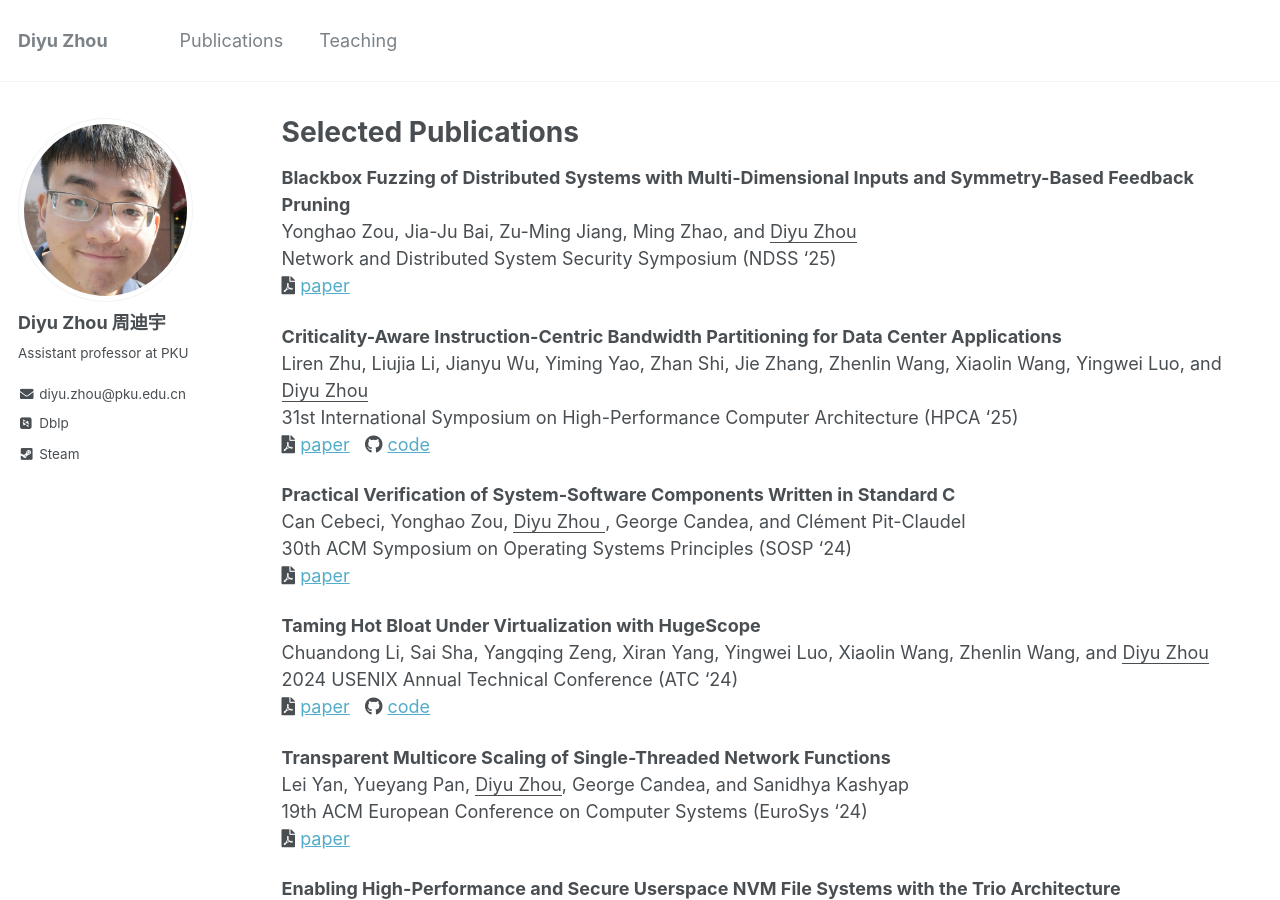
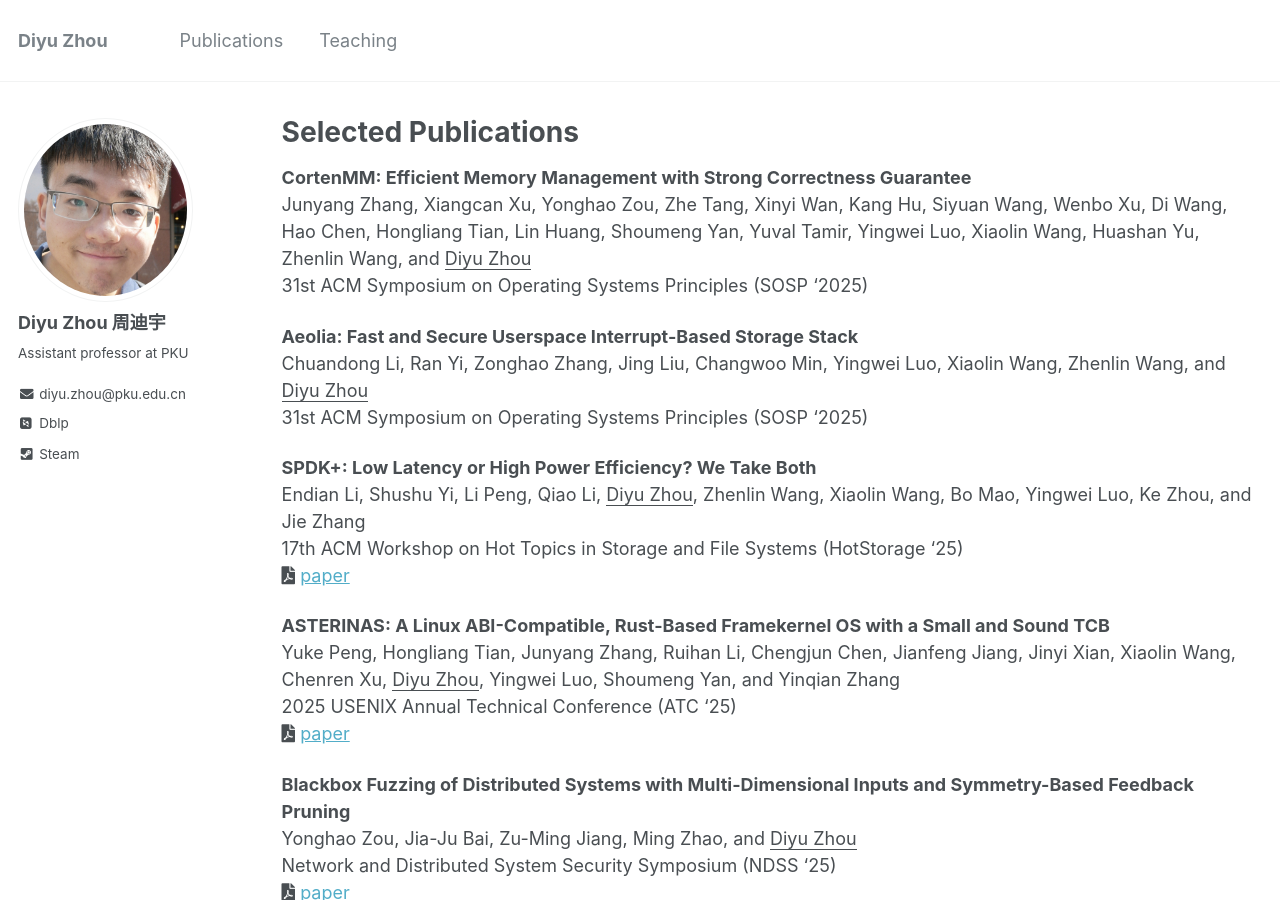
Before and after one commit to zhou-diyu/zhou-diyu.github.io, a Jekyll site: the page built from _pages/publications.md, in a window 1280 px wide and 900 px high. Built offline with Jekyll 4.4.1, drawn with Linux system fonts in a browser that asks for light colours; some web fonts are replaced.

Commit message:
add some recent papers

```diff
--- a/_pages/publications.md
+++ b/_pages/publications.md
@@ -7,6 +7,28 @@ author_profile: true
 <!---
 \* denotes equal contribution
 -->
+
+**CortenMM: Efficient Memory Management with Strong Correctness Guarantee** \
+Junyang Zhang, Xiangcan Xu, Yonghao Zou, Zhe Tang, Xinyi Wan, Kang Hu, Siyuan Wang, Wenbo Xu, Di Wang, Hao Chen, Hongliang Tian, Lin Huang, Shoumeng Yan, Yuval Tamir, Yingwei Luo, Xiaolin Wang, Huashan Yu, Zhenlin Wang, and <ins>Diyu Zhou</ins> \
+31st ACM Symposium on Operating Systems Principles (SOSP '2025)
+
+
+**Aeolia: Fast and Secure Userspace Interrupt-Based Storage Stack** \
+Chuandong Li, Ran Yi, Zonghao Zhang, Jing Liu, Changwoo Min, Yingwei Luo, Xiaolin Wang, Zhenlin Wang, and <ins>Diyu Zhou</ins> \
+31st ACM Symposium on Operating Systems Principles (SOSP '2025)
+
+**SPDK+: Low Latency or High Power Efficiency? We Take Both** \
+Endian Li, Shushu Yi, Li Peng, Qiao Li, <ins>Diyu Zhou</ins>, Zhenlin Wang, Xiaolin Wang, Bo Mao, Yingwei Luo, Ke Zhou, and Jie Zhang \
+17th ACM Workshop on Hot Topics in Storage and File Systems (HotStorage '25) \
+<i class="fas fa-file-pdf" aria-hidden="true"></i> [paper](/files/spdkp-hotstorage25.pdf)
+
+
+**ASTERINAS: A Linux ABI-Compatible, Rust-Based Framekernel OS with a Small and Sound TCB** \
+Yuke Peng, Hongliang Tian, Junyang Zhang, Ruihan Li, Chengjun Chen, Jianfeng Jiang, Jinyi Xian, Xiaolin Wang, Chenren Xu,
+<ins>Diyu Zhou</ins>, Yingwei Luo, Shoumeng Yan, and Yinqian Zhang \
+2025 USENIX Annual Technical Conference (ATC '25) \
+<i class="fas fa-file-pdf" aria-hidden="true"></i> [paper](/files/asterinas-atc25.pdf)
+
 
 **Blackbox Fuzzing of Distributed Systems with Multi-Dimensional Inputs and Symmetry-Based Feedback Pruning** \
 Yonghao Zou, Jia-Ju Bai, Zu-Ming Jiang, Ming Zhao, and <ins> Diyu Zhou </ins> \
```
Also changed, not shown: 2 other files.
